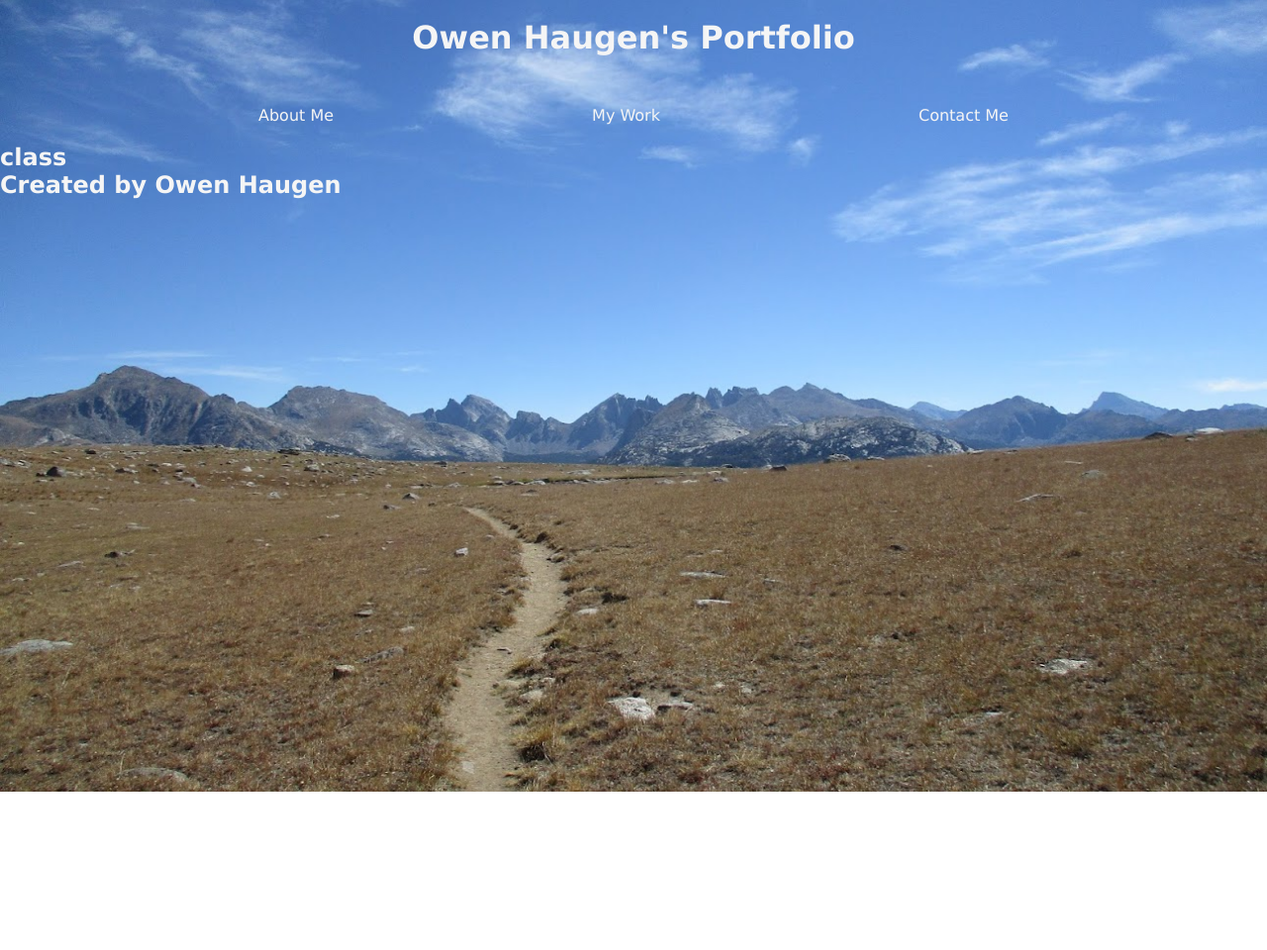
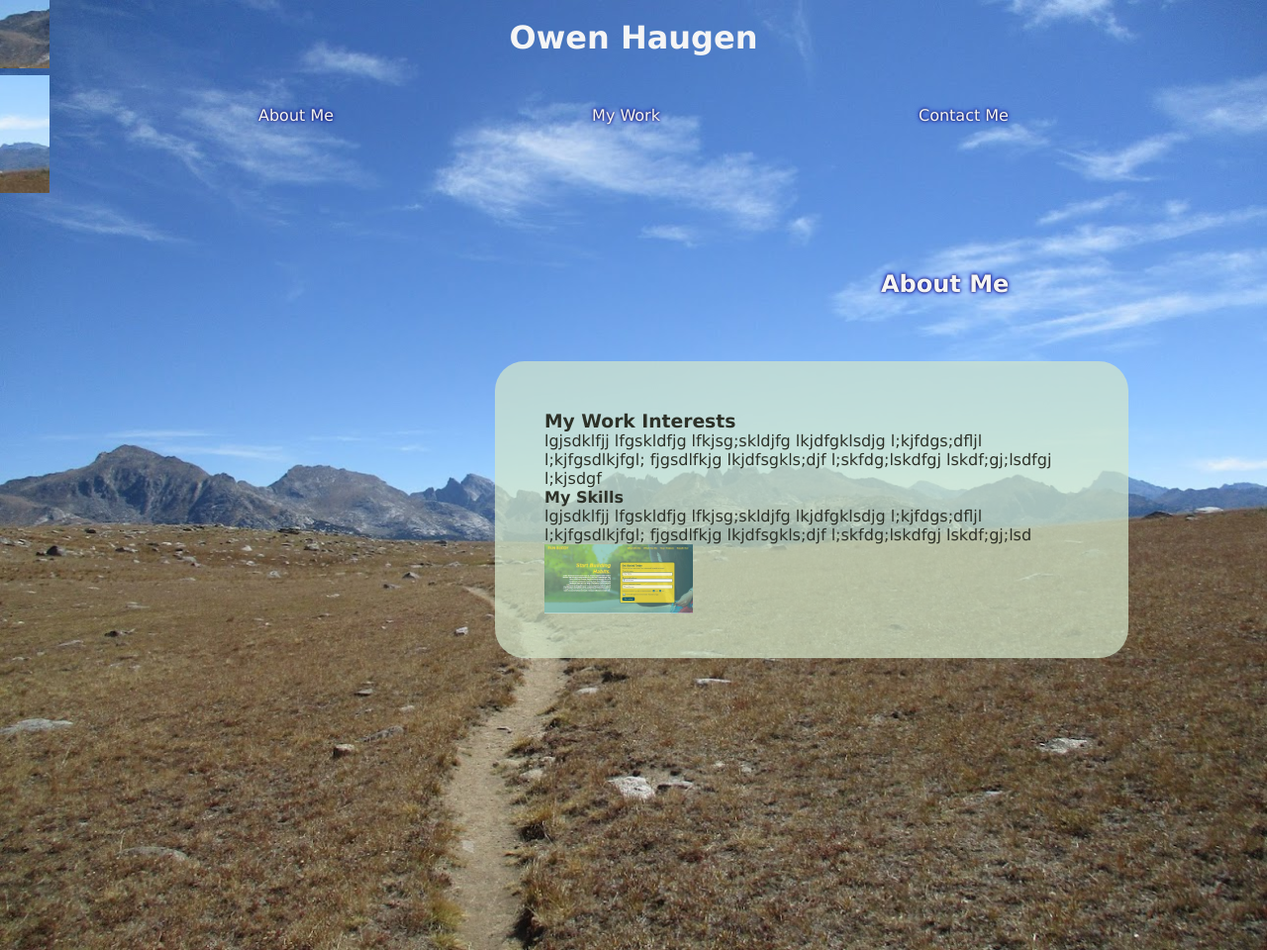
Before and after one commit to Hone12345678/Professional-Portfolio-OwenH, a plain HTML site: page index.html in a window 1280 px wide. Shown: the top 960 px of the page at 99% size. Before the commit the page ends 800 px from the top, so only its background shows below. Drawn offline with Linux system fonts and the light colour scheme.

Commit message:
built out the main body, footer, and allowed for interaction

```diff
--- a/assets/style.css
+++ b/assets/style.css
@@ -5,7 +5,9 @@
     margin: 0;
     font-family: 'Helvica', 'Lucida Sans Unicode', 'Lucida Grande', 'Lucida Sans', Arial, sans-serif;
     text-decoration: none;
-    color: whitesmoke;
+
+
+
 }
 body {
     background-image: url('../assets/images/wind-river-range-Trail.JPG');
@@ -13,10 +15,13 @@ body {
     background-attachment: fixed;
     background-size: cover;
     background-position: center center;
+    color: whitesmoke;
 
 }
 
 header {
+    display: flex;
+    flex-wrap: wrap;
     padding: 50px;
     background-image: url('../assets/images/wind-river-range-Trail.JPG');
     background-size: cover;
@@ -26,7 +31,9 @@ header {
     text-align: center;
     text-decoration: none;
     display: inline;
+    color: whitesmoke;
 }
+
 
 header nav ul {
     display: flex;
@@ -35,24 +42,61 @@ header nav ul {
     justify-content: space-evenly;
     list-style: none;
     padding-top: 50px;
+    color: whitesmoke;
   }
-/* header ul {
 
-        list-style-type: none;
-        margin: 0;
-        padding: 100;
-        overflow: hidden;
-        background-color: #333333;
+header h1 a {
+    color: whitesmoke;
+
+
 }
 
-header li {
-    float: left;
+header nav ul li a {
+    color: whitesmoke;
+    text-shadow: 0 0 3px #161515, 0 0 5px #0000FF;
+
 }
 
-header li a {
-    display: block;
-    color: white;
-    text-align: center;
-    padding: 16px;
-    text-decoration: none;
-  } */
+
+
+  .AboutMe-Writeup {
+    margin-top: 5%;
+    margin-bottom: 25%;
+    width: 50%;
+    margin-left: 500px;
+    padding: 50px;
+    height: 300px;
+    background-color: #cdd4c6;
+    color: #2d3128;
+    background: rgba(213, 231, 202, 0.7);
+    border-radius: 30px;
+}
+
+ h2 {
+    padding-top: 10%;
+    padding-left: 890px;
+    color: whitesmoke;
+    text-shadow: 0 0 3px #161515, 0 0 5px #0000FF;
+}
+
+a:hover {
+    text-shadow: 0 0 3px #270752, 0 0 15px #0c4235;
+  }
+
+a img{
+    width: 150px;
+    height: 70px;
+}
+
+
+a img:hover {
+    transform: scale(1.5);
+
+}
+
+
+footer h2{
+    color: rgb(255, 255, 255);
+    font-size: 10pt;
+    padding-bottom: 100pt;
+}
--- a/index.html
+++ b/index.html
@@ -12,7 +12,7 @@
       <header>
           <!--default back to main page-->
           <h1>
-              <a href="./index.html">Owen Haugen's Portfolio</a>
+              <a href="./index.html">Owen Haugen</a>
           </h1>
           <!--internal links at the top of the page-->
           <nav>
@@ -32,20 +32,83 @@
      <!--end of the page navigation-->
 
      <!--begining of the main content of portfolio-->
+     <Section></Section>
 
 
      <!--about me section-->
-     <section id="#About-Me" class="About">
-         <div class="About">
 
+     <section id="About-Me">
+         <div class="flex">
+             <h2>About Me</h2>
+         </div>
+         <div class="aboutMe">
+             <div class="AboutMe-Writeup">
+                 <h3 class="My-Work-interests">My Work Interests</h3>
+                      <P>
+                            lgjsdklfjj  lfgskldfjg lfkjsg;skldjfg lkjdfgklsdjg l;kjfdgs;dfljl l;kjfgsdlkjfgl;  fjgsdlfkjg lkjdfsgkls;djf  l;skfdg;lskdfgj  lskdf;gj;lsdfgj l;kjsdgf
+                      </P>
+                 <h4 class="My-Skills">My Skills</h4>
+                      <p>
+                        lgjsdklfjj  lfgskldfjg lfkjsg;skldjfg lkjdfgklsdjg l;kjfdgs;dfljl l;kjfgsdlkjfgl;  fjgsdlfkjg lkjdfsgkls;djf  l;skfdg;lskdfgj  lskdf;gj;lsd
+                      </p>
+                      <a href="https://hone12345678.github.io/run-buddy/">
+                        <img src="assets/images/run-buddy-screencapture.JPG"/>
+                      </a>
 
-             <h2> class</h2>
-         </div>
+             </div>
+          </div>
+     </section>
+     <!--end of about me section-->
 
 
 
+     <!--my work section-->
+     <section id="My-Work">
+        <div class="flex">
+            <h2>My Work</h2>
+        </div>
+        <div class="aboutMe">
+            <div class="AboutMe-Writeup">
+                <h3 class="My-Work-interests">My Work Interests</h3>
+                     <P>
+                           lgjsdklfjj  lfgskldfjg lfkjsg;skldjfg lkjdfgklsdjg l;kjfdgs;dfljl l;kjfgsdlkjfgl;  fjgsdlfkjg lkjdfsgkls;djf  l;skfdg;lskdfgj  lskdf;gj;lsdfgj l;kjsdgf
+                     </P>
+                <h4 class="My-Skills">My Skills</h4>
+                     <p>
+                       lgjsdklfjj  lfgskldfjg lfkjsg;skldjfg lkjdfgklsdjg l;kjfdgs;dfljl l;kjfgsdlkjfgl;  fjgsdlfkjg lkjdfsgkls;djf  l;skfdg;lskdfgj  lskdf;gj;lsd
+                     </p>
 
-     </section>
+            </div>
+         </div>
+    </section>
+
+
+    <!--end my work section-->
+
+    <!--my work section-->
+    <section id="Contact-Me">
+        <div class="flex">
+            <h2>Contact Me</h2>
+        </div>
+        <div class="aboutMe">
+            <div class="AboutMe-Writeup">
+                <h3 class="My-Work-interests">My Work Interests</h3>
+                     <P>
+                           lgjsdklfjj  lfgskldfjg lfkjsg;skldjfg lkjdfgklsdjg l;kjfdgs;dfljl l;kjfgsdlkjfgl;  fjgsdlfkjg lkjdfsgkls;djf  l;skfdg;lskdfgj  lskdf;gj;lsdfgj l;kjsdgf
+                     </P>
+                <h4 class="My-Skills">My Skills</h4>
+                     <p>
+                       lgjsdklfjj  lfgskldfjg lfkjsg;skldjfg lkjdfgklsdjg l;kjfdgs;dfljl l;kjfgsdlkjfgl;  fjgsdlfkjg lkjdfsgkls;djf  l;skfdg;lskdfgj  lskdf;gj;lsd
+                     </p>
+
+            </div>
+         </div>
+    </section>
+
+    <!--end contact me section-->
+
+
+
 
 
 
```
Also changed, not shown: assets/images/run-buddy-screencapture.JPG (added).
